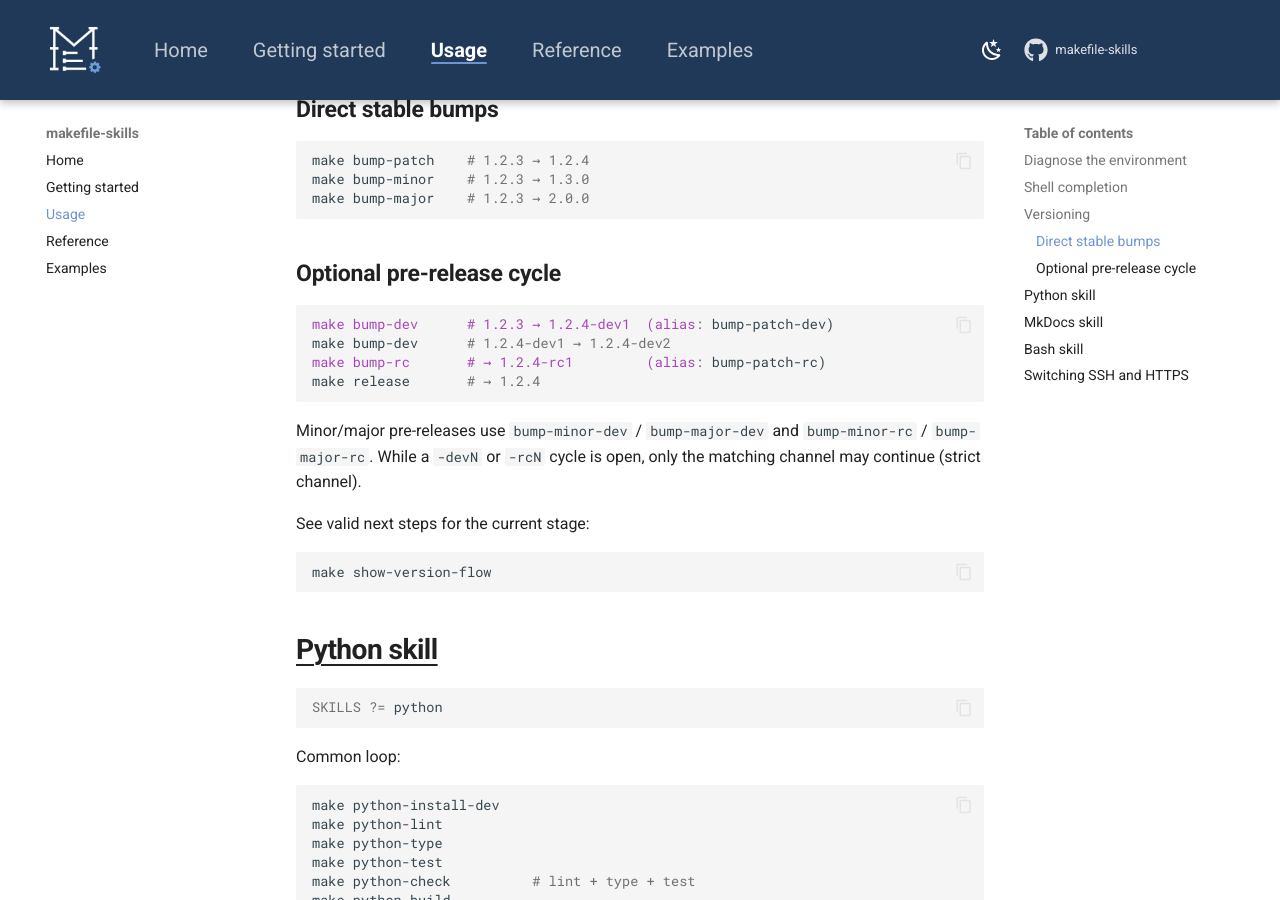
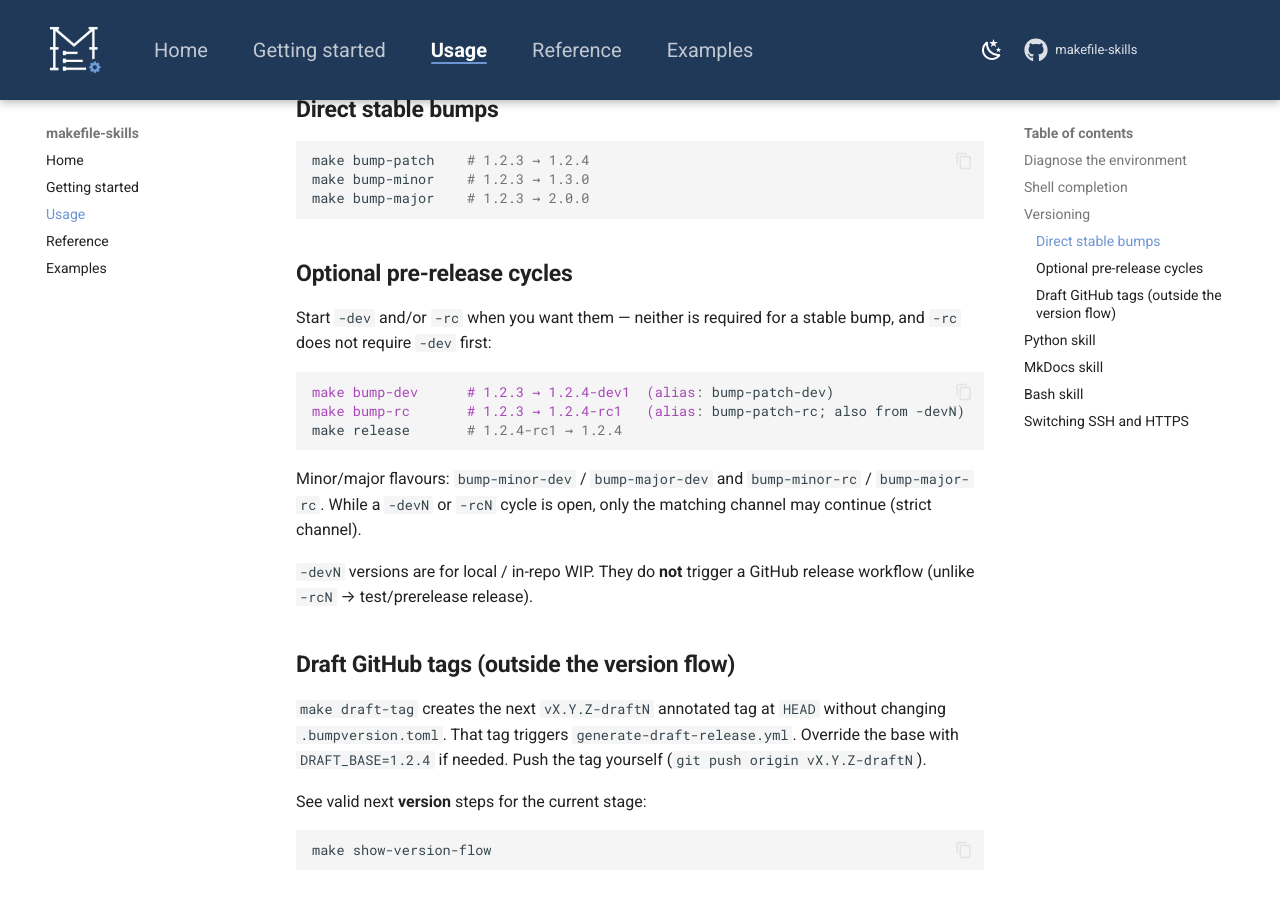
Before and after one commit to the-lupaxa-blueprints/makefile-meta, an MkDocs documentation site: the page built from mkdocs/usage.md, in a window 1280 px wide and 900 px high, scrolled down 853 px. Built offline with MkDocs 1.6.1 and Material for MkDocs 9.7.7, drawn with Linux system fonts in a browser that asks for light colours; comment, search, counter and statistics services are not loaded.

Commit message:
Changed versioning flow

````diff
--- a/mkdocs/usage.md
+++ b/mkdocs/usage.md
@@ -43,20 +43,32 @@ make bump-minor    # 1.2.3 → 1.3.0
 make bump-major    # 1.2.3 → 2.0.0
 ```
 
-### Optional pre-release cycle
+### Optional pre-release cycles
+
+Start `-dev` and/or `-rc` when you want them — neither is required for a
+stable bump, and `-rc` does not require `-dev` first:
 
 ```make
 make bump-dev      # 1.2.3 → 1.2.4-dev1  (alias: bump-patch-dev)
-make bump-dev      # 1.2.4-dev1 → 1.2.4-dev2
-make bump-rc       # → 1.2.4-rc1         (alias: bump-patch-rc)
-make release       # → 1.2.4
+make bump-rc       # 1.2.3 → 1.2.4-rc1   (alias: bump-patch-rc; also from -devN)
+make release       # 1.2.4-rc1 → 1.2.4
 ```
 
-Minor/major pre-releases use `bump-minor-dev` / `bump-major-dev` and
+Minor/major flavours: `bump-minor-dev` / `bump-major-dev` and
 `bump-minor-rc` / `bump-major-rc`. While a `-devN` or `-rcN` cycle is open,
 only the matching channel may continue (strict channel).
 
-See valid next steps for the current stage:
+`-devN` versions are for local / in-repo WIP. They do **not** trigger a GitHub
+release workflow (unlike `-rcN` → test/prerelease release).
+
+### Draft GitHub tags (outside the version flow)
+
+`make draft-tag` creates the next `vX.Y.Z-draftN` annotated tag at `HEAD`
+without changing `.bumpversion.toml`. That tag triggers
+`generate-draft-release.yml`. Override the base with `DRAFT_BASE=1.2.4` if
+needed. Push the tag yourself (`git push origin vX.Y.Z-draftN`).
+
+See valid next **version** steps for the current stage:
 
 ```bash
 make show-version-flow
````
Also changed, not shown: README.md (+8 -4 lines), mkdocs/reference.md (+5 -3 lines), .bumpversion.toml (added), 10 other files.
